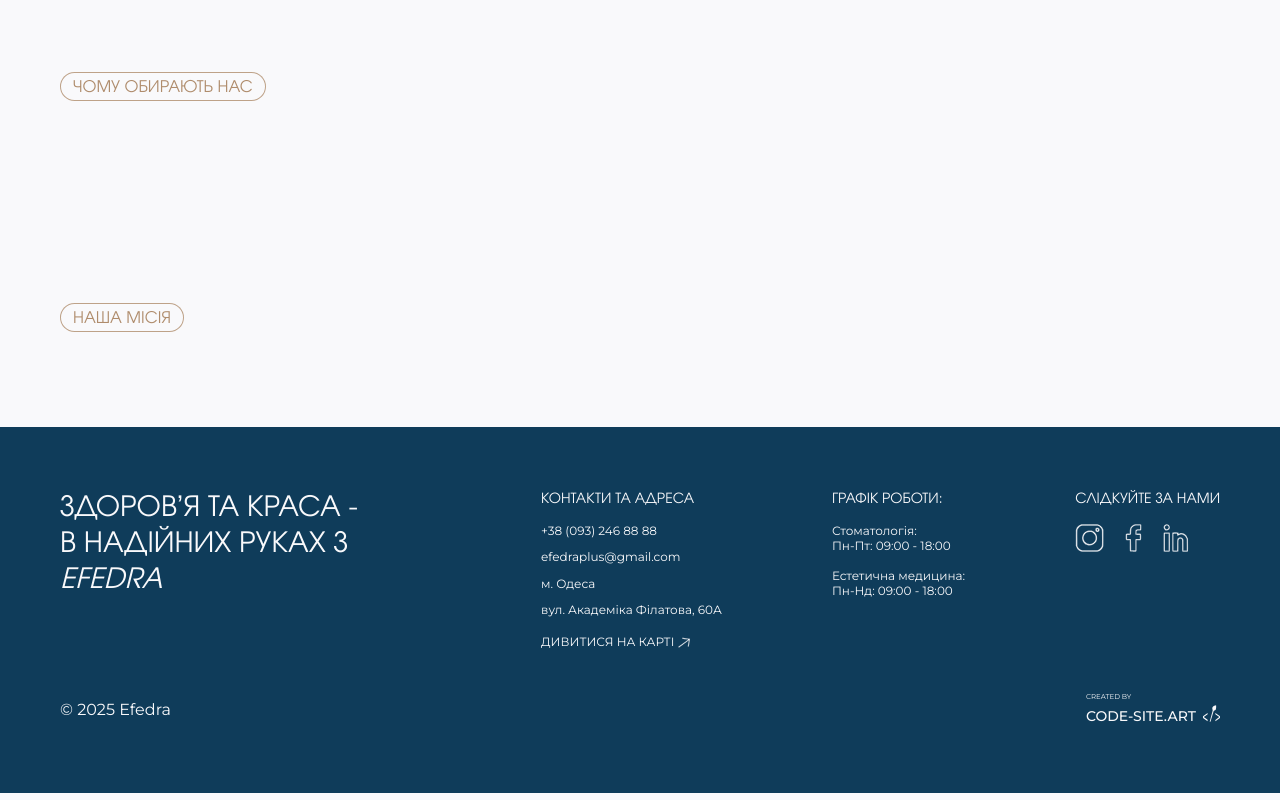
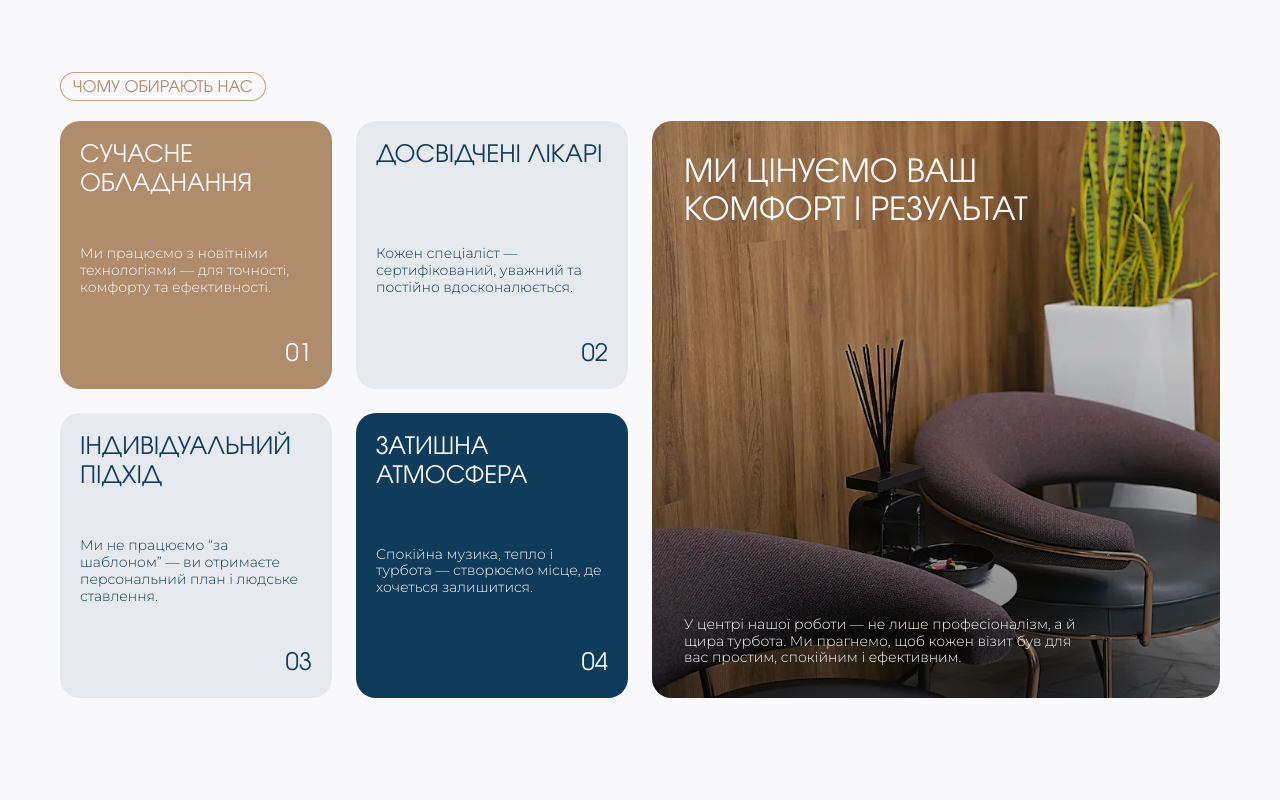
Before and after one commit to cyanidium-dev/efedra-frontend, a Next.js app: page / in a window 1280 px wide. Shown: the part 800-1600 px from the top of the page. Built offline with nearby package versions, Linux system fonts and the light colour scheme; no server answers.

Commit message:
added choose us section with animations

```diff
--- a/src/components/homePage/about/BenefitItem.tsx
+++ b/src/components/homePage/about/BenefitItem.tsx
@@ -24,7 +24,7 @@ export default function BenefitItem({ benefit, idx }: BenefitItemProps) {
       <p className="mb-3 lg:mb-0 font-evolenta text-[48px] md:text-[36px] lg:text-[54px] font-normal leading-[120%] lg:leading-[133%] uppercase text-center">
         {value}
       </p>
-      <p className="max-w-[106px] text-[12px] lg:text-[14px] font-normal leading-[120%] text-center">
+      <p className="text-[12px] lg:text-[14px] font-normal leading-[120%] text-center">
         {description}
       </p>
     </motion.li>
--- a/src/components/homePage/about/BenefitsList.tsx
+++ b/src/components/homePage/about/BenefitsList.tsx
@@ -15,7 +15,7 @@ export default function BenefitsList() {
       whileInView="visible"
       exit="exit"
       viewport={{ once: true, amount: 0.4 }}
-      variants={listVariants({ staggerChildren: 0.4, delayChildren: 0.3 })}
+      variants={listVariants({ staggerChildren: 0.3, delayChildren: 0.3 })}
       className="flex flex-col sm:flex-row gap-3.5 xl:gap-5"
     >
       {benefitsList.map((benefit, idx) => (
--- a/src/components/homePage/chooseUs/ChooseUs.tsx
+++ b/src/components/homePage/chooseUs/ChooseUs.tsx
@@ -1,11 +1,48 @@
 import Container from "@/components/shared/container/Container";
 import SectionTitle from "@/components/shared/titles/SectionTitle";
+import ChooseUsList from "./ChooseUsList";
+import Image from "next/image";
+import * as motion from "motion/react-client";
+import { fadeInAnimation } from "@/utils/animationVariants";
 
 export default function ChooseUs() {
   return (
     <section className="pt-15 lg:py-20">
       <Container>
         <SectionTitle type="bordered">Чому обирають нас</SectionTitle>
+        <div className="flex flex-col md:flex-row gap-5 lg:gap-6">
+          <ChooseUsList />
+          <motion.div
+            initial="hidden"
+            whileInView="visible"
+            exit="exit"
+            viewport={{ once: true, amount: 0.3 }}
+            variants={fadeInAnimation({
+              scale: 0.85,
+              duration: 1.6,
+            })}
+            className="relative flex flex-col justify-between md:w-[calc(50%-90px)] lg:w-[calc(50%-130px)] xl:w-[calc(50%-12px)] rounded-[20px] p-8 overflow-hidden text-white"
+          >
+            <div
+              className="absolute top-0 left-0 w-full h-full -z-10 bg-[linear-gradient(0deg,rgba(0,0,0,0.2),rgba(0,0,0,0.2)),linear-gradient(0.39deg,rgba(0,0,0,0.6)_18.49%,rgba(0,0,0,0)_45.07%),linear-gradient(346.02deg,rgba(0,0,0,0)_72.92%,rgba(0,0,0,0.4)_92.48%)]
+            xl:bg-[linear-gradient(0deg,rgba(0,0,0,0.40)_0%,rgba(0,0,0,0)_59.79%),linear-gradient(0deg,rgba(0,0,0,0.20)_0%,rgba(0,0,0,0.20)_100%)]"
+            />
+            <Image
+              src="/images/homePage/chooseUs/office.webp"
+              alt="office"
+              fill
+              className="-z-20 object-cover object-bottom-right"
+            />
+            <p className="max-w-[380px] mb-[310px] lg:mb-[363px] font-evolenta text-[24px] lg:text-[32px] font-normal leading-[120%] uppercase">
+              Ми цінуємо ваш комфорт і результат
+            </p>
+            <p className="max-w-[405px] text-[14px] font-light leading-[120%]">
+              У центрі нашої роботи — не лише професіоналізм, а й щира турбота.
+              Ми прагнемо, щоб кожен візит був для вас простим, спокійним і
+              ефективним.
+            </p>
+          </motion.div>
+        </div>
       </Container>
     </section>
   );
--- /dev/null
+++ b/src/components/homePage/chooseUs/ChooseUsItem.tsx
@@ -0,0 +1,38 @@
+import * as motion from "motion/react-client";
+import { listItemVariants } from "@/utils/animationVariants";
+
+interface ChooseUsItemProps {
+  item: { title: string; description: string; number: string };
+  idx: number;
+}
+
+export default function ChooseUsItem({ item, idx }: ChooseUsItemProps) {
+  const { title, description, number } = item;
+
+  return (
+    <motion.li
+      viewport={{ once: true, amount: 0.2 }}
+      variants={listItemVariants}
+      className={`flex flex-col justify-between w-full sm:w-[calc(50%-8px)] lg:w-[calc(50%-12px)] p-5 rounded-[20px] ${
+        idx === 0
+          ? "text-white bg-beige"
+          : idx === 1
+          ? "text-blue bg-gray-light"
+          : idx === 2
+          ? "text-white bg-blue sm:text-blue sm:bg-gray-light"
+          : "text-blue bg-gray-light sm:text-white sm:bg-blue"
+      }`}
+    >
+      <p className="min-h-16 mb-10 font-evolenta text-[24px] md:text-[18px] lg:text-[24px] font-normal leading-[120%] uppercase">
+        {title}
+      </p>
+      <p className="mb-[45px] text-[14px] font-light leading-[120%]">
+        {description}
+      </p>
+
+      <p className="w-full font-evolenta text-[24px] md:text-[18px] lg:text-[24px] font-normal leading-[120%] uppercase text-right">
+        {number}
+      </p>
+    </motion.li>
+  );
+}
--- /dev/null
+++ b/src/components/homePage/chooseUs/ChooseUsList.tsx
@@ -0,0 +1,47 @@
+import * as motion from "motion/react-client";
+import { listVariants } from "@/utils/animationVariants";
+import ChooseUsItem from "./ChooseUsItem";
+
+export default function ChooseUsList() {
+  const chooseUsList = [
+    {
+      title: "Сучасне обладнання",
+      description:
+        "Ми працюємо з новітніми технологіями — для точності, комфорту та ефективності.",
+      number: "01",
+    },
+    {
+      title: "Досвідчені лікарі",
+      description:
+        "Кожен спеціаліст — сертифікований, уважний та постійно вдосконалюється.",
+      number: "02",
+    },
+    {
+      title: "Індивідуальний підхід",
+      description:
+        "Ми не працюємо “за шаблоном” — ви отримаєте персональний план і людське ставлення.",
+      number: "03",
+    },
+    {
+      title: "Затишна атмосфера",
+      description:
+        "Спокійна музика, тепло і турбота — створюємо місце, де хочеться залишитися.",
+      number: "04",
+    },
+  ];
+
+  return (
+    <motion.ul
+      initial="hidden"
+      whileInView="visible"
+      exit="exit"
+      viewport={{ once: true, amount: 0.2 }}
+      variants={listVariants({ staggerChildren: 0.3, delayChildren: 0.3 })}
+      className="flex flex-col sm:flex-row flex-wrap gap-3 sm:gap-4 xl:gap-6 md:w-[calc(50%+70px)] lg:w-[calc(50%+110px)] xl:w-[calc(50%-12px)]"
+    >
+      {chooseUsList.map((chooseUsItem, idx) => (
+        <ChooseUsItem key={idx} item={chooseUsItem} idx={idx} />
+      ))}
+    </motion.ul>
+  );
+}
```
Also changed, not shown: public/images/homePage/chooseUs/office.webp (added).
